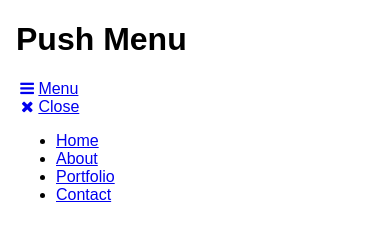
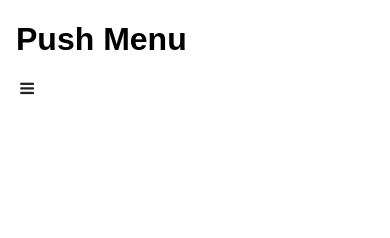
Before and after one commit to sebastiann88/exercise-3, a plain HTML site: page index.html in a window 390 px wide. Drawn offline with nearby package versions, Linux system fonts and the light colour scheme.

Commit message:
feat(all): added sliding nav

```diff
--- a/index.html
+++ b/index.html
@@ -9,12 +9,14 @@
 	<meta name="viewport" content="width=device-width,initial-scale=1">
 </head>
 <body class="noscript">
+    <div class="site-wrapper" data-state="slide-closed">
+    <div class="sliding-canvas">
 
       <header class="header">
         <h1>Push Menu</h1>
           <a class="toggle-btn" href="#"><i class="i-menu"></i><span>Menu</span></a>
 
-        <nav class="navigation">
+        <nav class="navigation slide-menu">
         <a class="close-btn" href="#"><i class="i-close"></i><span>Close</span></a>
           <ul>
               <li><a href="#">Home</a></li>
@@ -34,8 +36,10 @@
       </footer><!-- /footer -->
 
   <!-- JS -->
+    </div> <!-- sliding canvas -->
+    </div> <!-- site wrapper -->
 
- <script src="https://ajax.googleapis.com/ajax/libs/jquery/2.1.3/jquery.min.js"></script>    <script src="js/push-menu.js"></script>
+<script src="https://ajax.googleapis.com/ajax/libs/jquery/2.1.3/jquery.min.js"></script>    <script src="js/push-menu.js"></script>
 
 </body>
 </html>
--- a/scss/components/_main.scss
+++ b/scss/components/_main.scss
@@ -31,3 +31,77 @@ header {
   padding: 0 1em;
   position: relative;
 }
+
+.toogle {
+    position: absolute;
+    right: 1em;
+    top: 0;
+}
+
+.navigation ul {
+    @include zero;
+    li{
+        list-style-type: none;
+        a {
+            display: block;
+            padding: .5em 1em;
+            text-align: center;
+            border-bottom: 1px solid $light-grey;
+            text-decoration: none;
+        }
+        &:first-child a{
+            border-top: 1px solid $light-grey;
+        }
+    }
+}
+
+.toggle-btn,
+.close-btn{
+    color: $text-color;
+    height: 40px;
+    width: 40px;
+    span{
+     @include hide-text;
+    }
+}
+
+// Sliding Navigation
+
+@media only screen and (max-width: 60em) {
+    //Page should move when nav opens
+    // only time we will never ue max-width
+    .site-wrapper {
+        position: relative;
+        overflow: hidden;
+        width: 100%;
+        z-index: 100;
+        .sliding-canvas {
+            width: 100%;
+            height: 100%;
+            position: relative;
+            transform: translateX(0);
+            @include ease (all, 300ms, ease-in-out);
+        } // .sliding canvas
+
+
+        &[data-state="slide-open"] .sliding-canvas{
+            transform: translateX(-100%);
+        }
+
+        &[data-state="slide-open"]{
+        overflow: visible; // Allows nav to be greater than page height when open.
+
+        }
+    } // .site wrapper
+
+    // Navigation Styles
+    .slide-menu {
+        position: absolute;
+        width: 100%;
+        height: 100%;
+        top:0;
+        bottom: 0;
+        right: -100%;
+        min-height: 600px;
+        }
+} // @media
```
Also changed, not shown: css/style.css.
